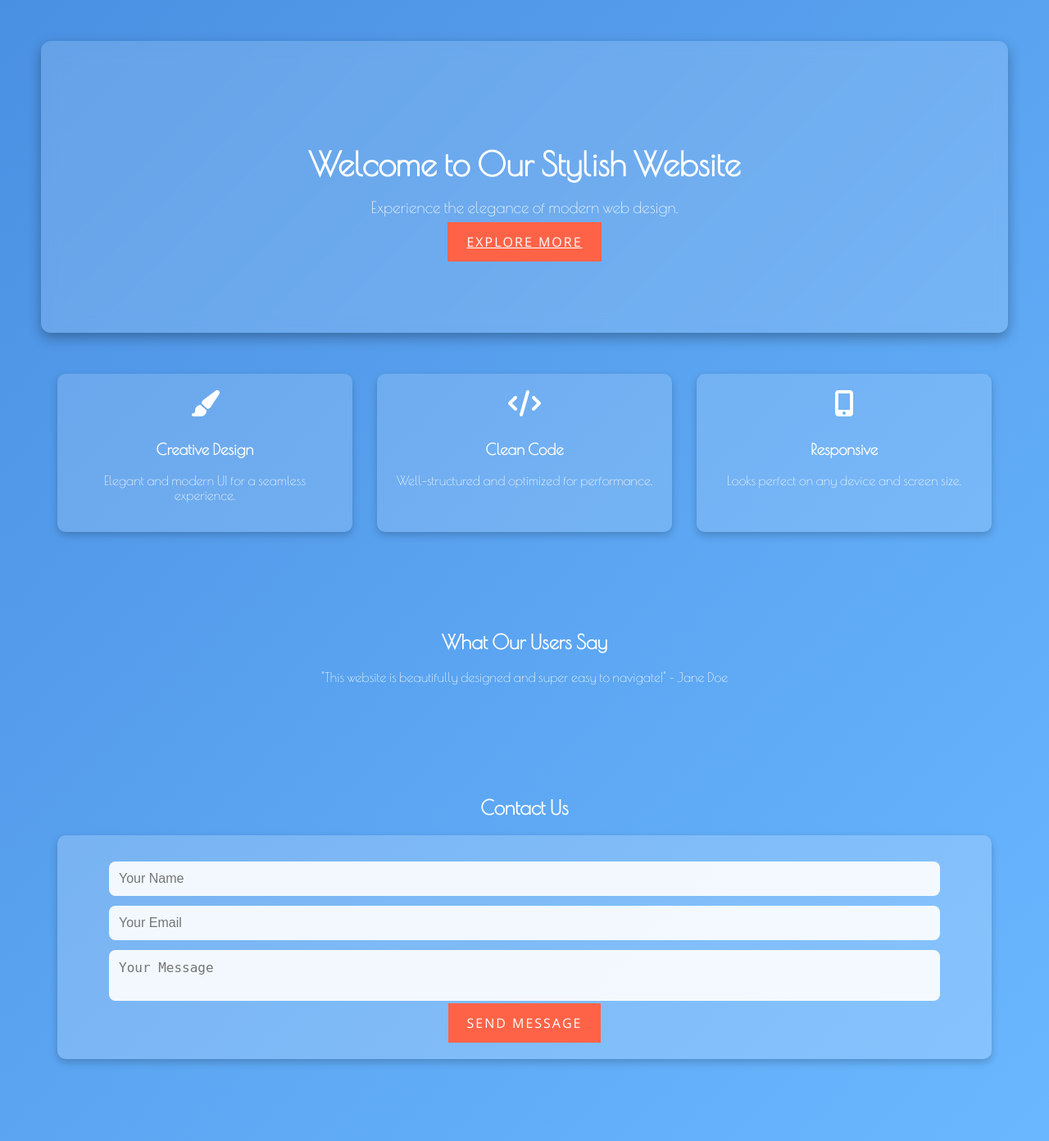
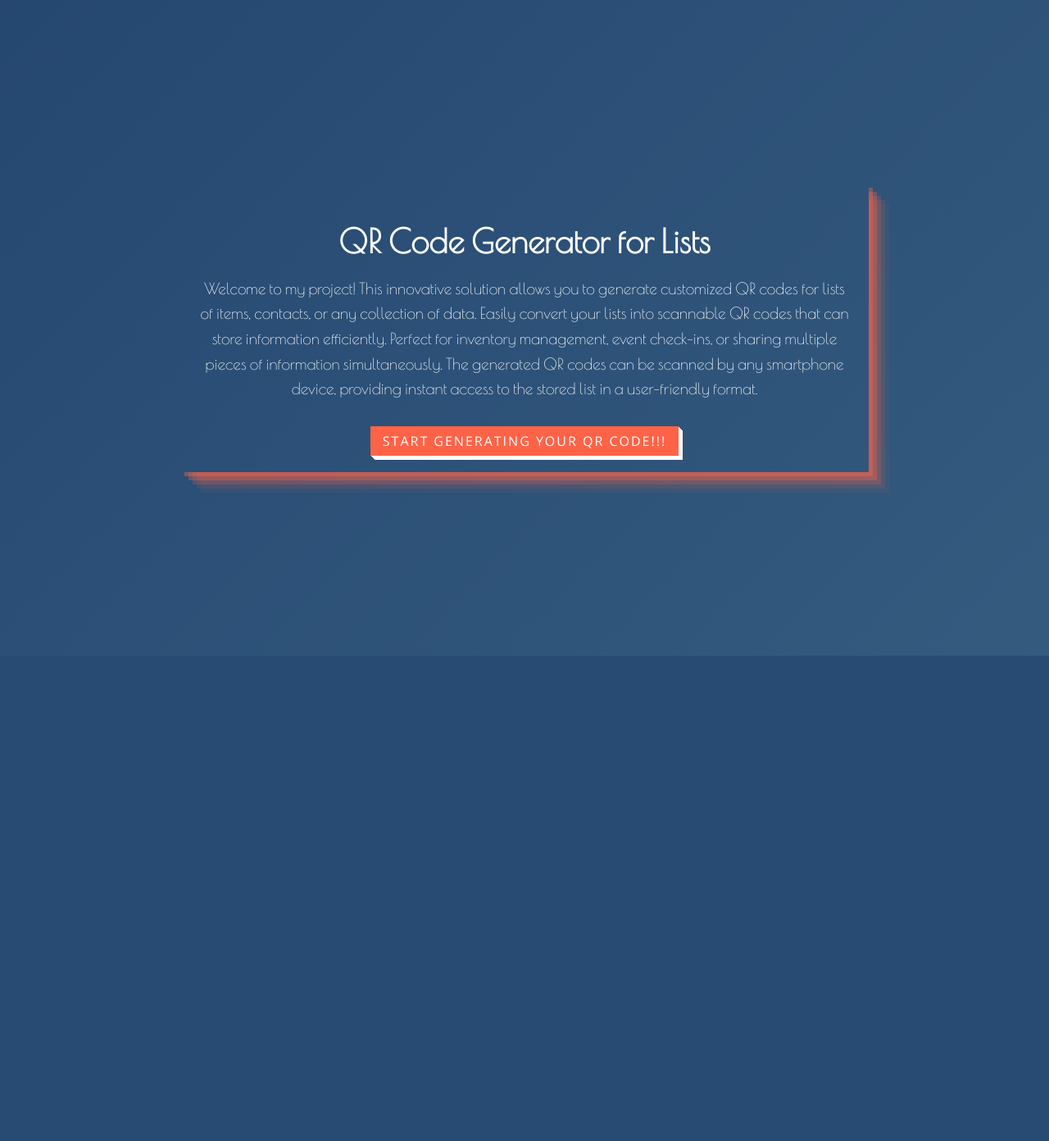
Before and after one commit to Sugunstar/QRListGen, a Flask app: page / in a window 1280 px wide. Shown: the whole page at 82% size. After the commit the page ends 800 px from the top, so only its background shows below. Run offline with Flask 3, Linux system fonts and the light colour scheme; some libraries are stand-ins or nearby versions.

Commit message:
added html and css files for home page

```diff
--- a/static/styles_homepage.css
+++ b/static/styles_homepage.css
@@ -1,104 +1,91 @@
+/* Import fonts */
+@import url('https://fonts.googleapis.com/css2?family=Poiret+One&display=swap');
+@import url('https://fonts.googleapis.com/css2?family=Open+Sans&display=swap');
+
 /* Import fonts */
 @import url('https://fonts.googleapis.com/css2?family=Poiret+One&display=swap');
 @import url('https://fonts.googleapis.com/css2?family=Open+Sans&display=swap');
 
 body {
-    font-family: 'Poiret One', cursive;
-    background: linear-gradient(135deg, #4a90e2, #6ab7ff);
+    margin: 0;
+    padding: 0;
+    font-family: 'Poiret One', cursive; /* New font */
+    background: linear-gradient(135deg, #4a90e2, #6ab7ff); /* Softer blue gradient */
     color: white;
     text-align: center;
-    padding: 50px;
-    margin: 0;
+    height: 100vh;
+    display: flex;
+    align-items: center;
+    justify-content: center;
 }
 
-.hero {
-    padding: 100px 20px;
-    background: rgba(255, 255, 255, 0.15);
-    backdrop-filter: blur(10px);
-    border-radius: 12px;
-    box-shadow: 0 6px 15px rgba(0, 0, 0, 0.3);
+.overlay {
+    background-color: rgba(0, 0, 0, 0.5);
+    position: absolute;
+    width: 100%;
+    height: 100%;
+    top: 0;
+    left: 0;
 }
 
-.hero h1 {
-    font-size: 2.5em;
-    margin-bottom: 10px;
+
+    /* Existing styles */
+.container {
+    position: relative;
+    z-index: 1;
+    color: white;
+    text-align: center;
+    max-width: 800px;
+    padding: 20px;
+    box-shadow: rgba(255, 99, 71, 0.4) 5px 5px,
+                rgba(255, 99, 71, 0.3) 10px 10px,
+                rgba(255, 99, 71, 0.2) 15px 15px,
+                rgba(255, 99, 71, 0.1) 20px 20px,
+                rgba(255, 99, 71, 0.05) 25px 25px;
 }
 
-.hero p {
-    font-size: 1.2em;
+
+h1 {
+    font-size: 2.5em;
     margin-bottom: 20px;
 }
 
+p {
+    font-size: 1.2em;
+    line-height: 1.6;
+    margin-bottom: 30px;
+}
+
+/* New Button Style */
 .button-54 {
     font-family: "Open Sans", sans-serif;
     font-size: 16px;
     letter-spacing: 2px;
+    text-decoration: none;
     text-transform: uppercase;
-    color: white;
-    background: #ff6347;
-    border: 3px solid #ff6347;
-    padding: 10px 20px;
+    color: #fff; /* White text for contrast */
     cursor: pointer;
-    transition: 0.3s;
+    border: 3px solid #ff6347; /* Coral border for consistency */
+    padding: 0.25em 0.5em;
+    box-shadow: 1px 1px 0px 0px, 2px 2px 0px 0px, 3px 3px 0px 0px, 4px 4px 0px 0px, 5px 5px 0px 0px;
+    position: relative;
+    background: #ff6347; /* Coral background for button */
+    transition: all 0.3s ease; /* Smooth transition for hover effects */
   }
 
   .button-54:hover {
-    background: #e55347;
-    border-color: #e55347;
+    background: #e55347; /* Darker shade on hover */
+    border-color: #e55347; /* Matching hover border */
   }
 
-.features {
-    display: flex;
-    justify-content: center;
-    gap: 30px;
-    padding: 50px 20px;
+  .button-54:active {
+    box-shadow: 0px 0px 0px 0px;
+    top: 5px;
+    left: 5px;
   }
 
-.feature {
-    background: rgba(255, 255, 255, 0.15);
-    padding: 20px;
-    border-radius: 10px;
-    box-shadow: 0 4px 10px rgba(0, 0, 0, 0.2);
-    width: 30%;
+  @media (min-width: 768px) {
+    .button-54 {
+      padding: 0.25em 0.75em;
     }
-
-.feature i {
-    font-size: 2em;
-    margin-bottom: 10px;
   }
-
-.testimonials {
-    padding: 50px 20px;
-}
-
-.contact {
-    padding: 50px 20px;
-}
-
-.contact form {
-    background: rgba(255, 255, 255, 0.2);
-    padding: 20px;
-    border-radius: 10px;
-    box-shadow: 0 4px 10px rgba(0, 0, 0, 0.2);
-}
-
-.contact input, .contact textarea {
-    width: 90%;
-    padding: 12px;
-    margin-top: 12px;
-    border-radius: 8px;
-    border: none;
-    font-size: 16px;
-    background: rgba(255, 255, 255, 0.9);
-    color: #333;
-}
-
-.contact textarea {
-    resize: none;
-}
-
-.contact input:focus, .contact textarea:focus {
-    outline: none;
-    border: 2px solid #ff6347;
-    box-shadow: 0 0 12px rgba(255, 99, 71, 0.6);
-}
--- a/templates/home_page.html
+++ b/templates/home_page.html
@@ -3,48 +3,24 @@
 <head>
     <meta charset="UTF-8">
     <meta name="viewport" content="width=device-width, initial-scale=1.0">
-    <title>Home - Stylish Design</title>
+    <title>QR Code Generator Project</title>
     <link rel="stylesheet" href="static/styles_homepage.css">
-    <script src="https://kit.fontawesome.com/a076d05399.js" crossorigin="anonymous"></script>
 </head>
 <body>
-    <header class="hero">
-        <h1>Welcome to Our Stylish Website</h1>
-        <p>Experience the elegance of modern web design.</p>
-        <a href="#features" class="button-54">Explore More</a>
-    </header>
-
-    <section id="features" class="features">
-        <div class="feature">
-            <i class="fas fa-paint-brush"></i>
-            <h3>Creative Design</h3>
-            <p>Elegant and modern UI for a seamless experience.</p>
-        </div>
-        <div class="feature">
-            <i class="fas fa-code"></i>
-            <h3>Clean Code</h3>
-            <p>Well-structured and optimized for performance.</p>
-        </div>
-        <div class="feature">
-            <i class="fas fa-mobile-alt"></i>
-            <h3>Responsive</h3>
-            <p>Looks perfect on any device and screen size.</p>
-        </div>
-    </section>
-
-    <section class="testimonials">
-        <h2>What Our Users Say</h2>
-        <p>"This website is beautifully designed and super easy to navigate!" - Jane Doe</p>
-    </section>
-
-    <section class="contact">
-        <h2>Contact Us</h2>
-        <form>
-            <input type="text" placeholder="Your Name" required>
-            <input type="email" placeholder="Your Email" required>
-            <textarea placeholder="Your Message" required></textarea>
-            <button type="submit" class="button-54">Send Message</button>
+    <div class="overlay"></div>
+    <div class="container">
+        <h1>QR Code Generator for Lists</h1>
+        <p>
+            Welcome to my project! This innovative solution allows you to generate customized QR codes
+            for lists of items, contacts, or any collection of data. Easily convert your lists into
+            scannable QR codes that can store information efficiently. Perfect for inventory management,
+            event check-ins, or sharing multiple pieces of information simultaneously. The generated
+            QR codes can be scanned by any smartphone device, providing instant access to the stored
+            list in a user-friendly format.
+        </p>
+        <form action="{{ url_for("enter_data")}}">
+        <button type="submit" class="button-54" role="button">start generating your qr code!!!</button>
         </form>
-    </section>
+    </div>
 </body>
 </html>
```
Lines whose indentation alone changed are shown as unchanged.
